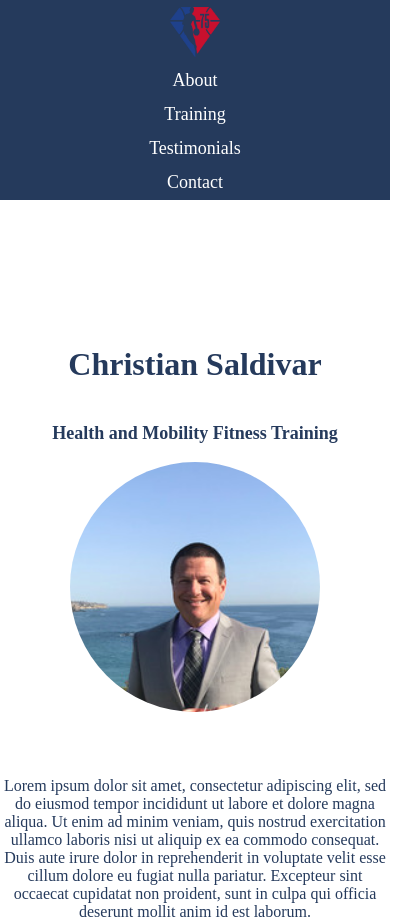
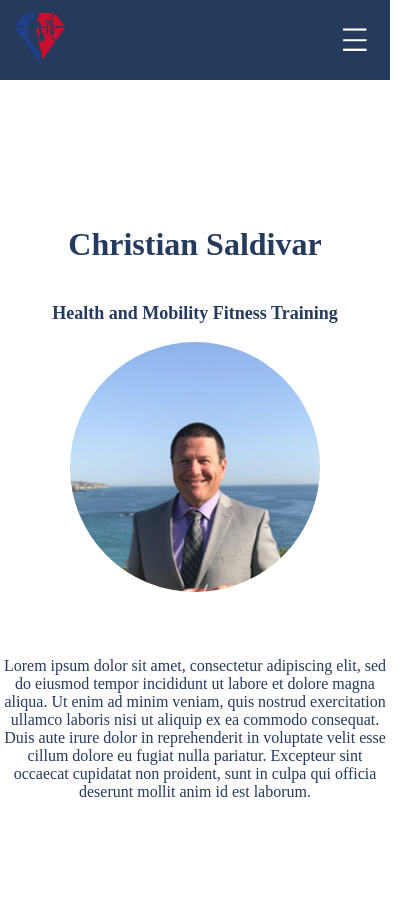
Before and after one commit to chrismuto/fitness-template, a plain HTML site: page index.html in a window 390 px wide. Shown: the top 924 px of the page, 416 px wide, since content can reach past the window. Drawn offline with Linux system fonts and the light colour scheme.

Commit message:
added mobile styling for training section and nav, added hamburger menu icon

```diff
--- a/assets/css/index.css
+++ b/assets/css/index.css
@@ -14,15 +14,33 @@ body {
 }
 
 nav {
-    height: 75px;
-    display: flex;
-    justify-content: space-around;
-    align-items: center;
+    height: 80px;
     font-size: 18px;
     background-color: var(--primary-color);
     position: sticky;
     top: 0px;
     z-index: 9999;
+    display: flex;
+    align-items: center;
+}
+
+nav > span {
+    margin: 15px;
+}
+
+nav > img {
+    width: 50px;
+    height: 50px;
+    border-radius: 50%;
+    margin: 15px;
+    display: none;
+}
+
+nav > div {
+    width: 100%;
+    display: flex;
+    justify-content: space-around;
+    align-items: center;
 }
 
 a {
@@ -71,6 +89,11 @@ footer {
 .subprofile {
     display: flex;
     flex-direction: column;
+}
+
+.training-options {
+    display: flex;
+    flex-direction: row;
 }
 
 .training-item {
@@ -150,6 +173,7 @@ footer {
 #training {
     color: #FFFFFF;
     background-color: var(--primary-color);
+    display: flex;
 }
 
 #training > p, h2, h3 {
@@ -170,14 +194,26 @@ footer {
 @media (max-width: 680px) {
 
     nav {
-        flex-direction: column;
-        height: 200px;
-        align-content: space-around;
+        display: flex;
+        justify-content: space-between;
+        align-items: center;
+    }
+
+    nav > div {
+        display: none;
+    }
+
+    nav > img {
+        display: block;
     }
 
     footer {
         flex-direction: column;
         justify-content: center;
+    }
+
+    .training-options {
+        flex-direction: column;
     }
 
     #profile {
--- a/index.html
+++ b/index.html
@@ -9,11 +9,16 @@
 </head>
 <body>
     <nav aria-label="navigation">
-        <img src="./assets/images/logo.png" class="logo"/>
-        <a href="#about">About</a>
-        <a href="#training">Training</a>
-        <a href="#testimonials">Testimonials</a>
-        <a href="#contact">Contact</a>
+        <span>
+            <img src="./assets/images/logo.png" class="logo"/>
+        </span>
+        <div>
+            <a href="#about">About</a>
+            <a href="#training">Training</a>
+            <a href="#testimonials">Testimonials</a>
+            <a href="#contact">Contact</a>
+        </div>
+        <img src="./assets/images/hamburger-icon.jpg" />
     </nav>
     <main>
         <div id="about" aria-label="profile">
@@ -40,7 +45,7 @@
                 <h2>
                     Available Training
                 </h2>
-                <div class="horizontal-container">
+                <div class="training-options">
                     <div class="vert-container flex-center training-item">
                         <h3>
                             Physical Therapy
```
Also changed, not shown: assets/images/hamburger-icon.jpg (added), 1 other file.
